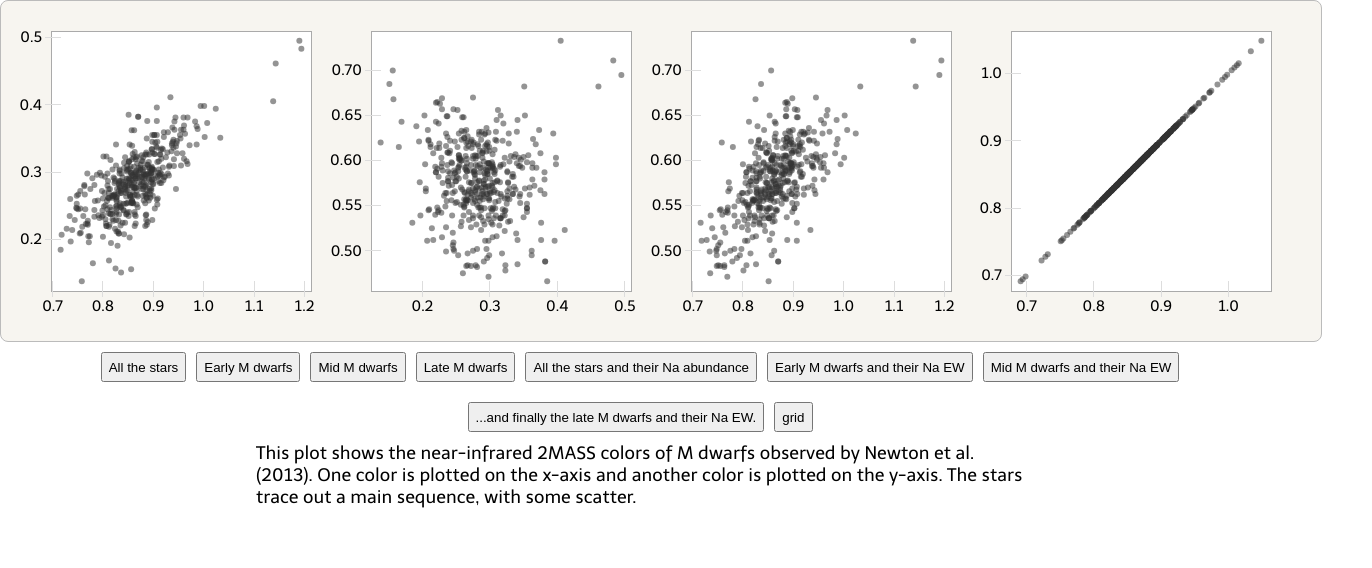
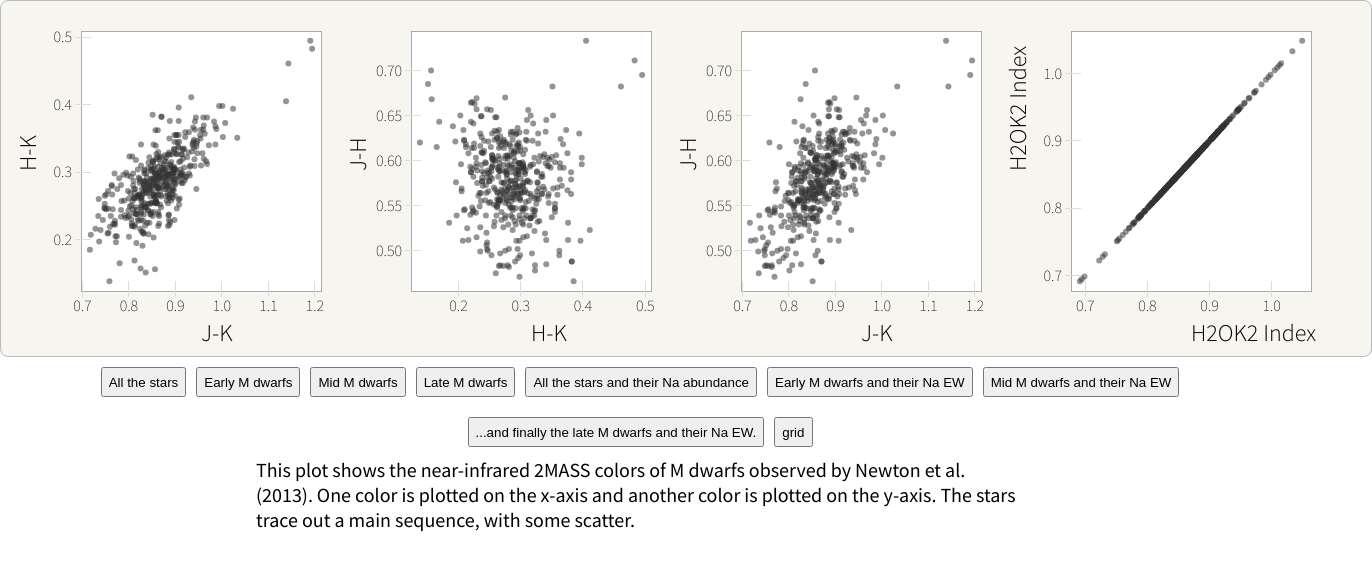
Before and after one commit to adrn/d3po, a plain HTML site: page panel_test.html in a window 1280 px wide. Shown: the whole page, 1372 px wide, since content can reach past the window. Drawn offline with nearby package versions, Linux system fonts and the light colour scheme.

Commit message:
working labels because, bitch please, sleep?

```diff
--- a/css/style.css
+++ b/css/style.css
@@ -4,15 +4,20 @@ html, body, svg {
 }
 
 svg {
-    font: 15px sans-serif;
-    font-family: "Telex";
-    font-weight: 200;
+    font: 12pt sans-serif;
+    font-family: "Source Sans Pro";
+    font-weight: 100;
     padding: 10px;
     background: #f7f5f0;
     margin: 0 auto;
     display: block;
     border: 1px solid #bbb;
     border-radius: 8px;
+}
+
+.axis-label {
+    font-weight: 300;
+    font-size: 18pt;
 }
 
 .axis,
@@ -62,8 +67,8 @@ circle.hidden {
 
 #caption{
 	word-wrap: normal;
-	font: 18px sans-serif;
-    font-family: "Telex";
+	font: 20px sans-serif;
+    font-family: "Source Sans Pro";
     width: 60%;
     margin: 0 auto;
 }
--- a/panel_test.html
+++ b/panel_test.html
@@ -6,7 +6,7 @@
 
         <!-- CSS / Styling -->
         <link rel="stylesheet" type="text/css" href="css/style.css">
-        <link href='http://fonts.googleapis.com/css?family=Telex:200,300,400,700' rel='stylesheet' type='text/css'>
+        <link href='http://fonts.googleapis.com/css?family=Source+Sans+Pro:100,200,300,400,700' rel='stylesheet' type='text/css'>
         <!-- not to be confused with Planet Telex -->
 
         <!-- Javscript dependencies -->
@@ -26,8 +26,8 @@
                 csv_data,
                 plot_size = 300; // px
 
-            var figPadding = {"top" : 0, "left" : 20, "right" : 20, "bottom" : 20},
-                plotSpacing = {"vertical" : 40, "horizontal" : 40};
+            var figPadding = {"top" : 0, "left" : 40, "right" : 20, "bottom" : 35},
+                plotSpacing = {"vertical" : 40, "horizontal" : 60};
 
             // Scalers for x / y axes from data space to pixel space
             var xScaler = d3.scale.linear()
@@ -195,6 +195,24 @@
                                       d3.select(this).call(yAxis);
                         });
 
+                // add axis labels
+                svg.selectAll(".x-label")
+                  .data(d)
+                  .enter().append("text")
+                  .text(function(d,i) { return d.xColumnName; })
+                  .attr("class", "axis-label")
+                  .attr("x", function(d, i) { return x_translate(d.j) + plot_size/2. - $(this).width()/2.; })
+                  .attr("y", function(d, i) { return (plot_size-plotSpacing['vertical']/2-y_translate(d.i)+50); });
+
+                svg.selectAll(".y-label")
+                  .data(d)
+                  .enter().append("text")
+                  .text(function(d,i) { return d.yColumnName; })
+                  .attr("class", "axis-label")
+                  .attr("x", function(d, i) { return x_translate(d.j)-15; })
+                  .attr("y", function(d, i) { return (plotSpacing['vertical']/2-y_translate(d.i)) + plot_size/2. + $(this).width()/2.-10; })
+                  .attr("transform", function (d,i) { return "rotate(-90," + $(this).attr('x') + "," + $(this).attr('y') + ")"; });
+
                 // If state has a 'selection':
                 state['plots'].forEach(function(p,i) {
                     if (typeof p['selection'] != 'undefined') {
```
